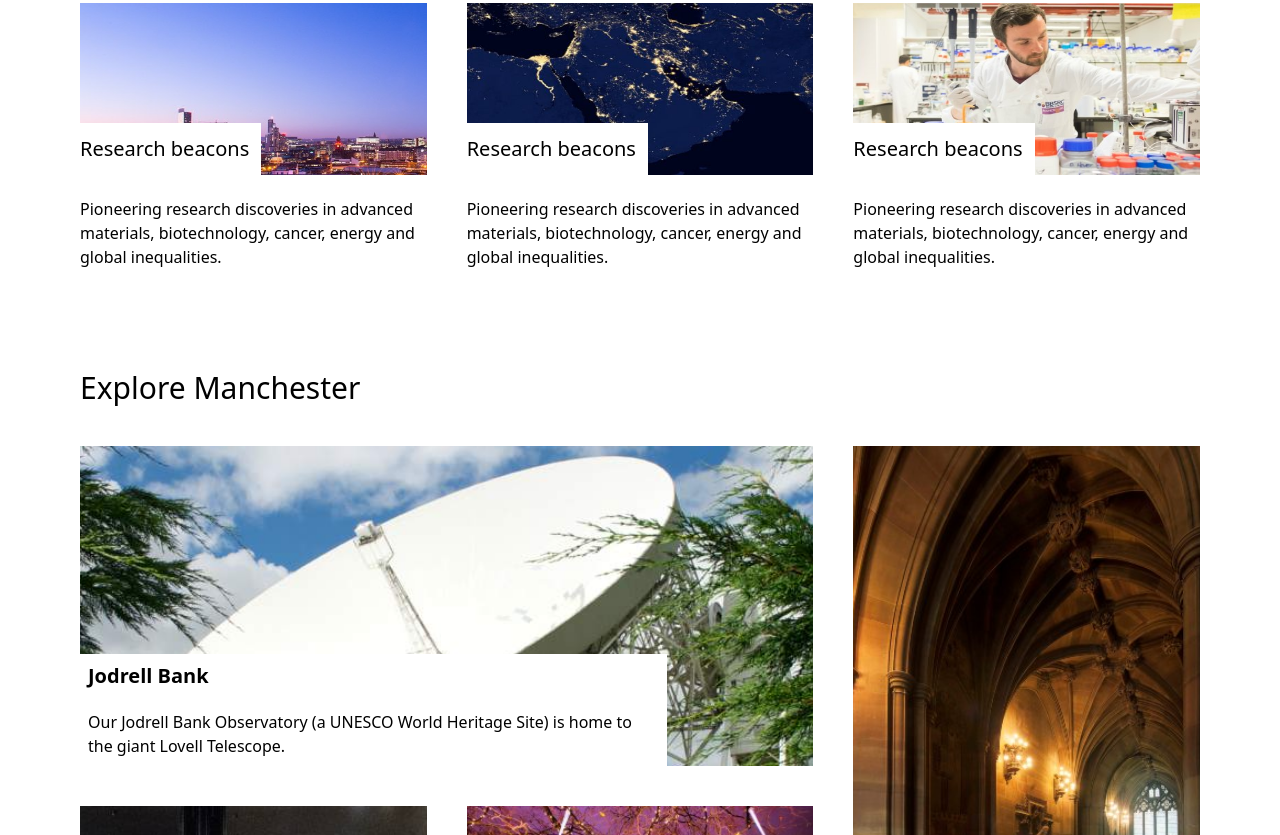
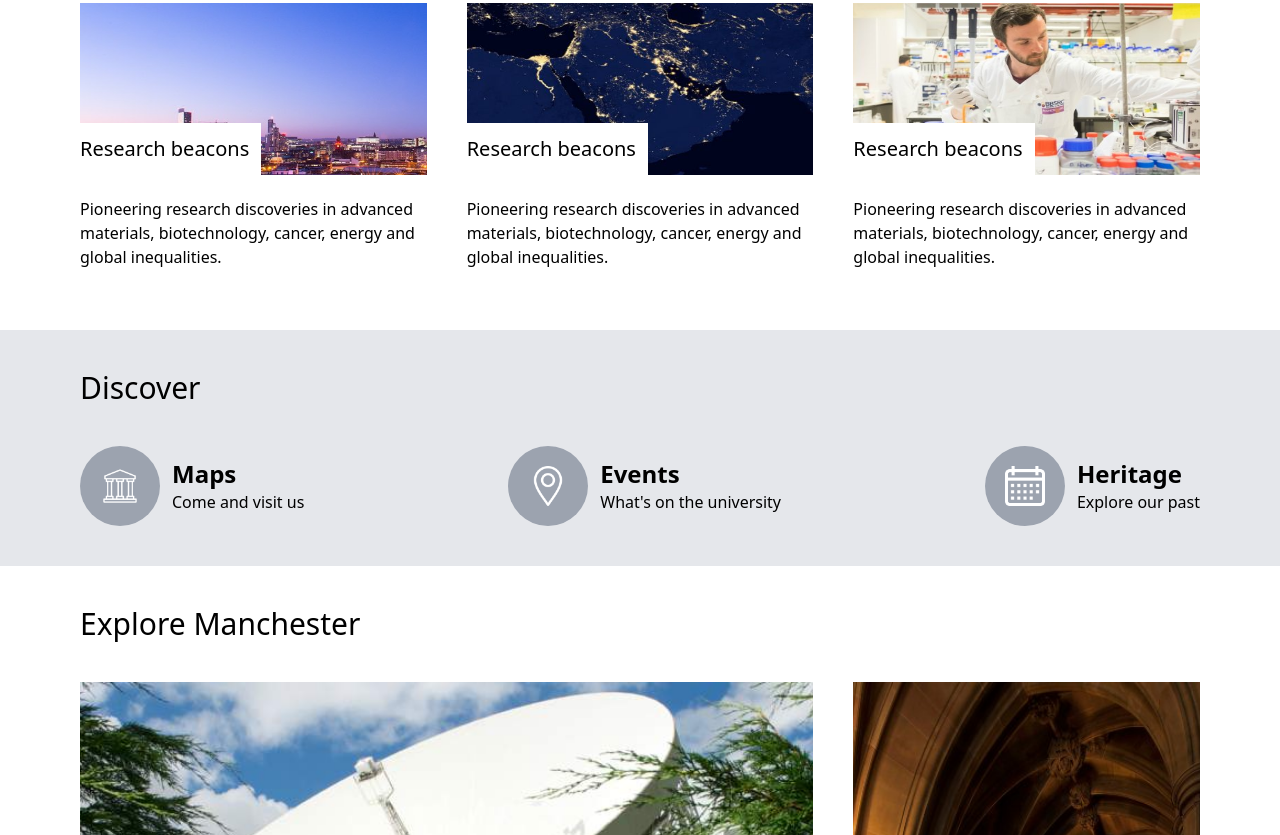
Before and after one commit to KevinRebakure/The-Gym-Cloning-5-Manchester.ac.uk, a website: page index.html in a window 1280 px wide. Shown: the part 1230-2065 px from the top of the page. Drawn offline with nearby package versions, Linux system fonts and the light colour scheme.

Commit message:
discover responsive

```diff
--- a/index.html
+++ b/index.html
@@ -67,12 +67,12 @@
         alt=""
       />
       <div
-        class="space-y-5 bg-gray-200 p-5 sm:absolute sm:left-[10%] sm:top-[50%] sm:max-w-[50%] sm:translate-y-[-50%] sm:bg-opacity-90"
+        class="space-y-5 sm:space-y-0 bg-gray-200 sm:bg-transparent p-5 sm:absolute sm:left-[10%] sm:top-[50%] sm:max-w-[50%] sm:translate-y-[-50%] sm:bg-opacity-90"
       >
-        <h1 class="text-2xl font-semibold sm:text-6xl sm:font-normal">
+        <h1 class="sm:p-3 text-2xl sm:bg-gray-200 sm:bg-opacity-90 sm:max-w-[80%] font-semibold sm:text-6xl sm:font-normal">
           Our bicentenary festival
         </h1>
-        <p>
+        <p class="sm:p-3 sm:bg-gray-200 sm:bg-opacity-90 sm:w-[60%] ">
           Many more exciting events have been announced for Universally
           Manchester Festival.
         </p>
@@ -223,6 +223,49 @@
       </div>
     </section>
 
+    <!-- discover section -->
+
+    <section class="space-y-5 px-5 py-5 sm:space-y-10 bg-gray-200 sm:px-20 sm:py-10">
+      <!-- title -->
+      <h1 class="text-3xl">Discover</h1>
+      <!-- icons -->
+      <div class="flex justify-between">
+        <article class="flex flex-col sm:flex-row sm:justify-center sm:gap-y-0  gap-y-1 sm:gap-x-3">
+          <!-- image -->
+          <div class="bg-gray-400 hover:bg-purple-800 p-5 rounded-full size-max  flex row-span-2 items-center justify-center">
+            <img src="src/assets/discover1.png" class="size-[2.5rem]" alt="">
+          </div>
+          <!-- caption -->
+          <div class="place-content-center">
+            <h1 class="font-semibold text-2xl text-center sm:text-start">Maps</h1>
+            <p class="hidden sm:block">Come and visit us</p>
+          </div>
+        </article>
+        <article class="flex flex-col sm:flex-row sm:justify-center sm:gap-y-0  gap-y-1 sm:gap-x-3">
+          <!-- image -->
+          <div class="bg-gray-400 hover:bg-purple-800 p-5 rounded-full size-max  flex row-span-2 items-center justify-center">
+            <img src="src/assets/discover2.png" class="size-[2.5rem]" alt="">
+          </div>
+          <!-- caption -->
+          <div class="place-content-center">
+            <h1 class="font-semibold text-2xl text-center sm:text-start">Events</h1>
+            <p class="hidden sm:block">What's on the university</p>
+          </div>
+        </article>
+        <article class="flex flex-col sm:flex-row sm:justify-center sm:gap-y-0  gap-y-1 sm:gap-x-3">
+          <!-- image -->
+          <div class="bg-gray-400 hover:bg-purple-800 p-5 rounded-full size-max  flex row-span-2 items-center justify-center">
+            <img src="src/assets/discover3.png" class="size-[2.5rem]" alt="">
+          </div>
+          <!-- caption -->
+          <div class="place-content-center">
+            <h1 class="font-semibold text-2xl text-center sm:text-start">Heritage</h1>
+            <p class="hidden sm:block">Explore our past</p>
+          </div>
+        </article>
+      </div>
+    </section>
+
     <!-- grid section 1 -->
 
     <section class="space-y-5 px-5 py-5 sm:space-y-10 sm:px-20 sm:py-10">
```
Also changed, not shown: src/assets/discover1.png (added), src/assets/discover2.png (added), src/assets/discover3.png (added), src/styles/output.css.
